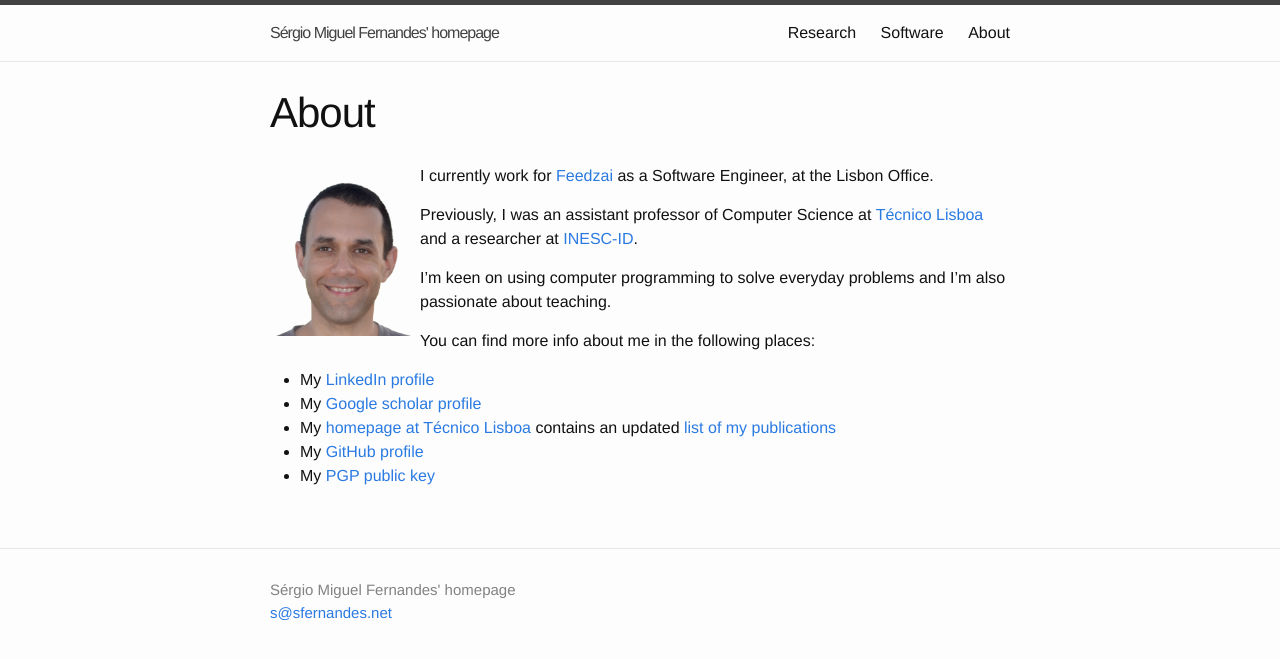
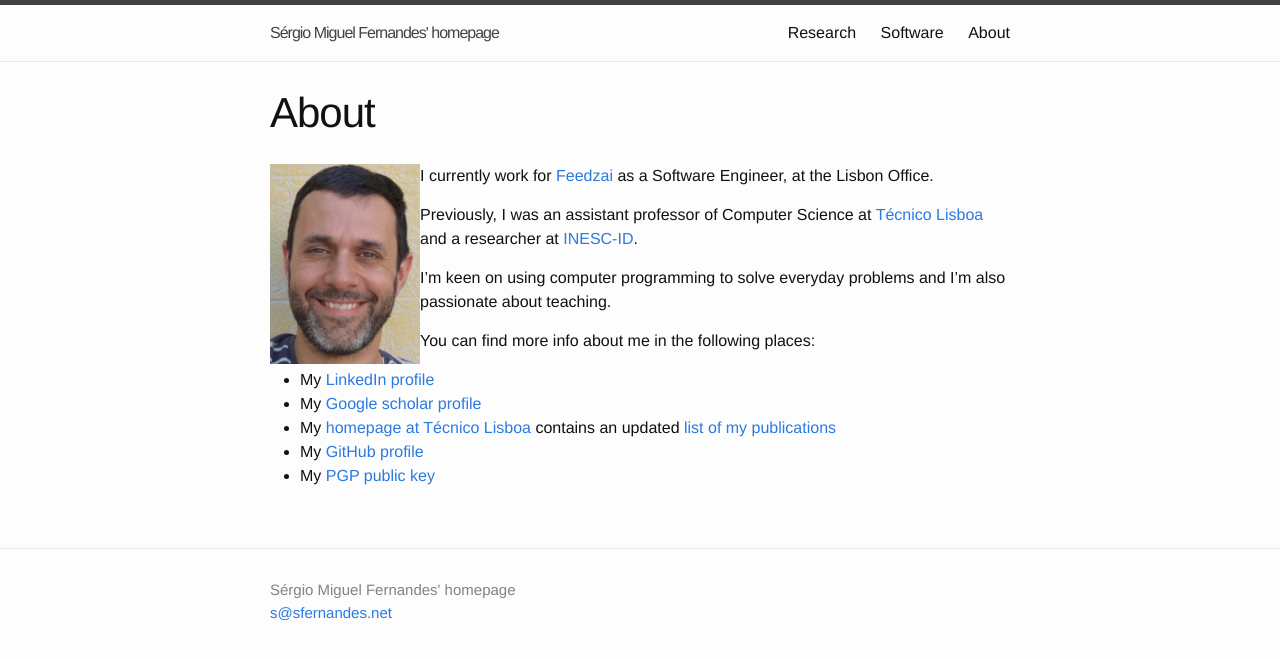
Before and after one commit to smmf/smmf.github.com, a Jekyll site: the page built from about.md, in a window 1280 px wide. Shown: the top 659 px of the page. Built offline with Jekyll 4.4.1, drawn with Linux system fonts in a browser that asks for light colours.

Commit message:
Update profile picture to 2017

```diff
--- a/about.md
+++ b/about.md
@@ -4,7 +4,7 @@ title: About
 permalink: /about/
 ---
 
-<img src="{{ site.baseurl }}/assets/pictures/smf-pic.png" alt="My picture" style="width: 150px; float: left"/>
+<img src="{{ site.baseurl }}/assets/pictures/2017-smf-4x3-smaller.jpg" alt="My picture" style="width: 150px; float: left"/>
 
 I currently work for [Feedzai] as a Software Engineer, at the Lisbon Office.
 
```
Also changed, not shown: assets/pictures/2017-smf-4x3-smaller.jpg (added), assets/pictures/2017-smf-4x3.jpg (added), assets/pictures/2017-smf-square.jpg (added).
